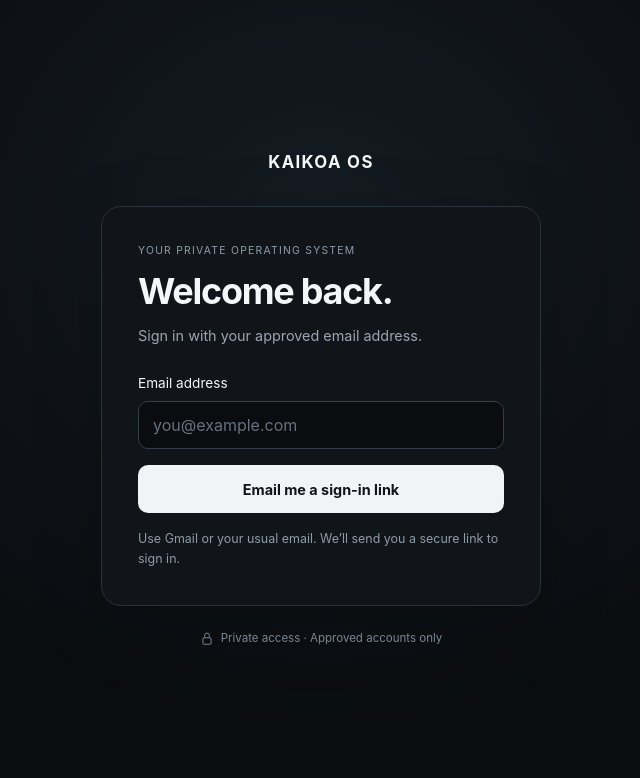
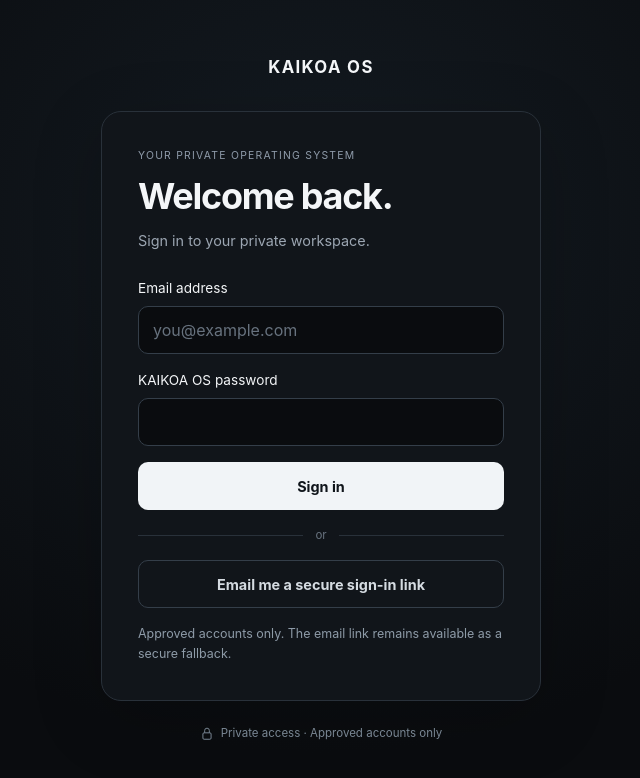
Before and after one commit to KAIKOA-Labs/kaikoa-os, a Next.js app: page /auth/sign-in in a window 1280 px wide. Shown: the top 778 px of the page, without its empty margins (319-959 px from the left). Built offline with nearby package versions, Linux system fonts and the light colour scheme; no server answers.

Commit message:
Auth: add conventional password sign-in

```diff
--- a/app/sign-in-screen.tsx
+++ b/app/sign-in-screen.tsx
@@ -5,12 +5,35 @@
 
 export default function SignInScreen() {
   const [email, setEmail] = useState("");
+  const [password, setPassword] = useState("");
   const [busy, setBusy] = useState(false);
   const [message, setMessage] = useState("");
   const requesting = useRef(false);
-  async function requestLink(event: React.FormEvent<HTMLFormElement>) {
+
+  async function signIn(event: React.FormEvent<HTMLFormElement>) {
     event.preventDefault();
     if (requesting.current) return;
+    const client = getBrowserSupabase();
+    if (!client) { setMessage("Sign-in is temporarily unavailable. Please try again later."); return; }
+    requesting.current = true; setBusy(true); setMessage("");
+    try {
+      const { error } = await client.auth.signInWithPassword({ email: email.trim(), password });
+      if (error) {
+        setMessage(error.message.toLowerCase().includes("rate limit")
+          ? "Please wait before trying again."
+          : "That email or password wasn’t accepted. Try again or use a secure email link.");
+      } else {
+        setMessage("Signed in. Opening your private workspace…");
+      }
+    } catch { setMessage("Unable to sign in right now."); }
+    finally { requesting.current = false; setBusy(false); }
+  }
+
+  async function requestLink() {
+    if (requesting.current || !email.trim()) {
+      if (!email.trim()) setMessage("Enter your approved email address first.");
+      return;
+    }
     const client = getBrowserSupabase();
     if (!client) { setMessage("Sign-in is temporarily unavailable. Please try again later."); return; }
     requesting.current = true; setBusy(true); setMessage("");
@@ -35,13 +58,20 @@
       <Link className="authBrand" href="/">KAIKOA OS</Link>
       <section className="authCard" aria-labelledby="sign-in-title" aria-busy={busy}>
         <header><p className="eyebrow">YOUR PRIVATE OPERATING SYSTEM</p><h1 id="sign-in-title">Welcome back.</h1>
-          <p className="muted">Sign in with your approved email address.</p></header>
-        <form onSubmit={requestLink}>
+          <p className="muted">Sign in to your private workspace.</p></header>
+        <form onSubmit={signIn}>
           <label htmlFor="sign-in-email">Email address</label>
           <input id="sign-in-email" type="email" autoComplete="email" placeholder="you@example.com" required
             value={email} disabled={busy} onChange={event => setEmail(event.target.value)} aria-describedby="sign-in-help" />
-          <button type="submit" disabled={busy}>{busy ? "Sending sign-in link…" : "Email me a sign-in link"}</button>
-          <p id="sign-in-help" className="authHelp">Use Gmail or your usual email. We’ll send you a secure link to sign in.</p>
+          <label htmlFor="sign-in-password">KAIKOA OS password</label>
+          <input id="sign-in-password" type="password" autoComplete="current-password" required
+            value={password} disabled={busy} onChange={event => setPassword(event.target.value)} />
+          <button type="submit" disabled={busy}>{busy ? "Signing in…" : "Sign in"}</button>
+          <div className="authAlternate" aria-hidden="true"><span>or</span></div>
+          <button className="authSecondary" type="button" disabled={busy} onClick={() => { void requestLink(); }}>
+            Email me a secure sign-in link
+          </button>
+          <p id="sign-in-help" className="authHelp">Approved accounts only. The email link remains available as a secure fallback.</p>
           {message && <p role="status" className="authMessage">{message}</p>}
         </form>
       </section>
```
Also changed, not shown: app/auth/callback/page.tsx (+4 -4 lines), app/globals.css, 4 other files (tests, documents, lock files or other folders).
